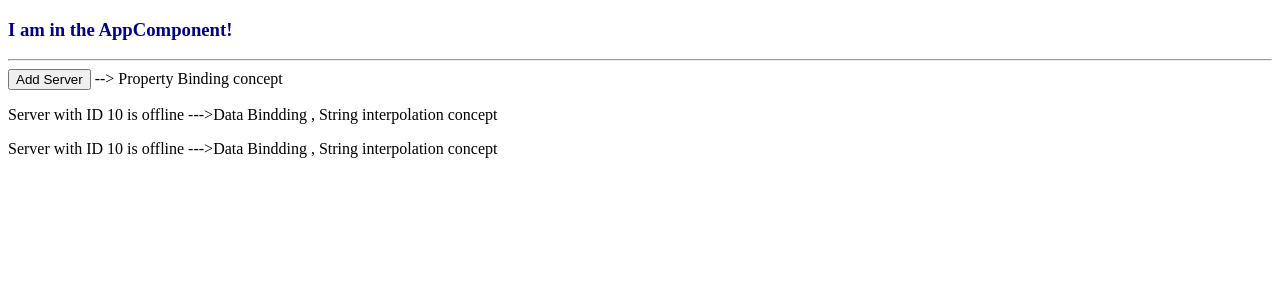
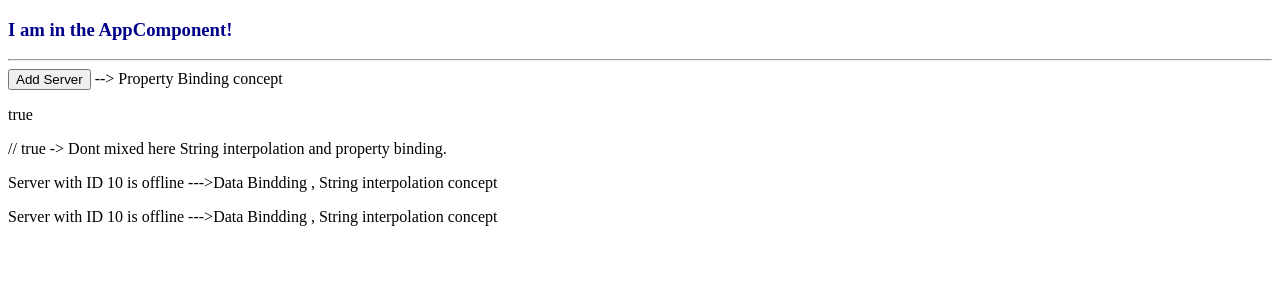
Before and after one commit to abhirock07/databinding, an Angular app: page / in a window 1280 px wide. Shown: the top 300 px of the page. Built offline with nearby package versions, Linux system fonts and the light colour scheme.

Commit message:
Update servers.component.html
<p [innerText]="allowNewServer"> </p> // {{allowNewServer}} -> Dont mixed here String interpolation and property binding.

```diff
--- a/src/app/servers/servers.component.html
+++ b/src/app/servers/servers.component.html
@@ -1,5 +1,7 @@
 
 <button [disabled]="!allowNewServer">Add Server</button> --> Property Binding concept
 
+<p [innerText]="allowNewServer"> </p> // {{allowNewServer}} -> Dont mixed here String interpolation and property binding.
+
 <app-server></app-server>
 <app-server></app-server>
```
